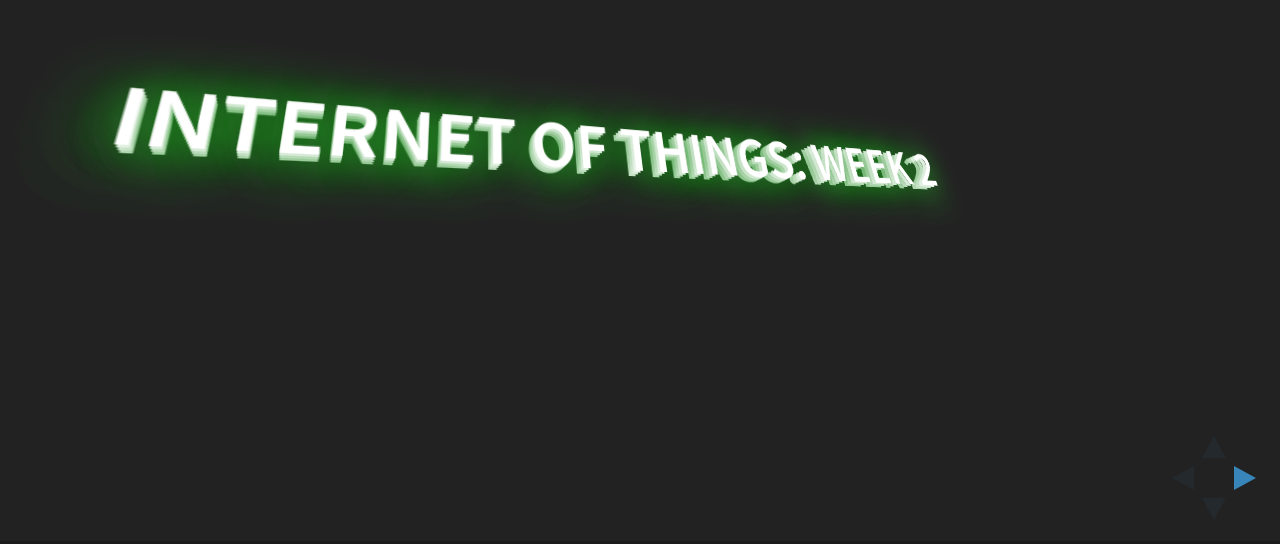
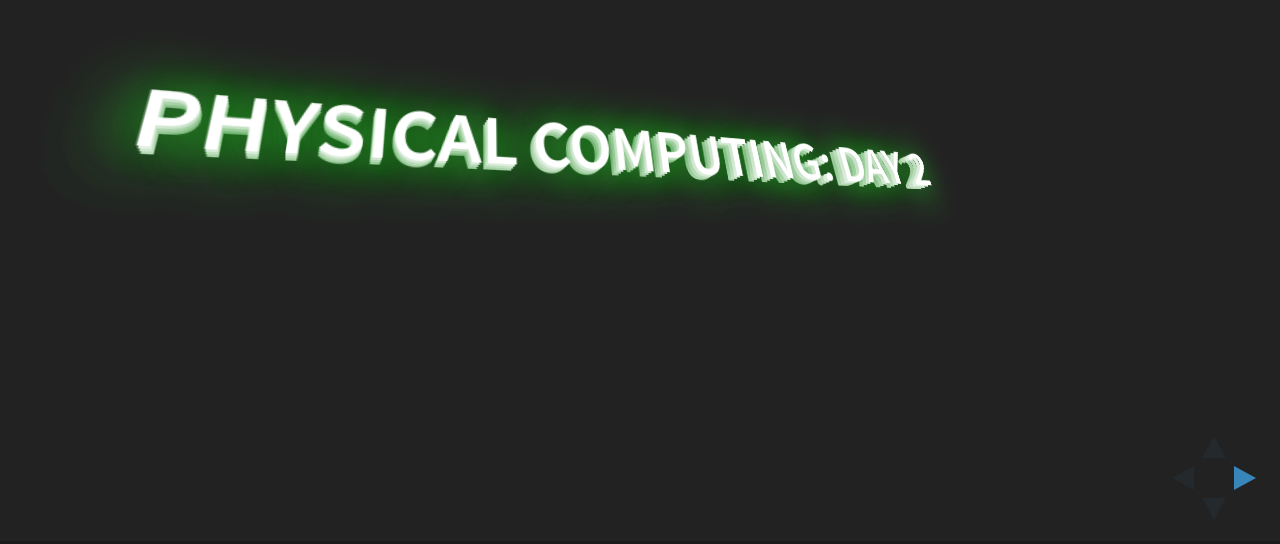
Before and after one commit to mhellar/physcompga2, a website: page index.html in a window 1280 px wide. Shown: the part 256-800 px from the top of the page. Drawn offline with Linux system fonts and the light colour scheme.

Commit message:
update link

```diff
--- a/index.html
+++ b/index.html
@@ -3,7 +3,7 @@
 
 <head>
     <meta charset="utf-8">
-    <title> Internet of Things: week2</title>
+    <title> Physical Computing: Day 2</title>
     <meta name="apple-mobile-web-app-capable" content="yes" />
     <meta name="apple-mobile-web-app-status-bar-style" content="black-translucent" />
     <meta name="viewport" content="width=device-width, initial-scale=1.0, maximum-scale=1.0, user-scalable=no, minimal-ui">
@@ -30,16 +30,16 @@
         <div class="slides">
             <section>
                 <figure>
-                    <h2 class="intro">Internet of Things: Week 2</h2 class="intro">
-                        <h2 class="intro">Internet of Things: Week 2</h2 class="intro">
-                        <h2 class="intro">Internet of Things: Week 2</h2 class="intro">
-                        <h2 class="intro">Internet of Things: Week 2</h2 class="intro">
+                    <h2 class="intro">Physical Computing: Day 2</h2 class="intro">
+                        <h2 class="intro">Physical Computing: Day 2</h2 class="intro">
+                        <h2 class="intro">Physical Computing: Day 2</h2 class="intro">
+                        <h2 class="intro">Physical Computing: Day 2</h2 class="intro">
                     </figure>
                 </section>
                 <section>
                     <p>Slides are here: http://mhellar.github.io/iot3/</p>
                     <br>
-                    <p>Grab the code here: <a href="http://bit.ly/1Wh6jdM">http://bit.ly/1Wh6jdM</a></p>
+                    <p>Grab the code here: <a href="http://bit.ly/1Wh6jdM">https://github.com/mhellar/physcompga2/blob/gh-pages/codenew.zip?raw=true</a></p>
                 </section>
 
 
```
